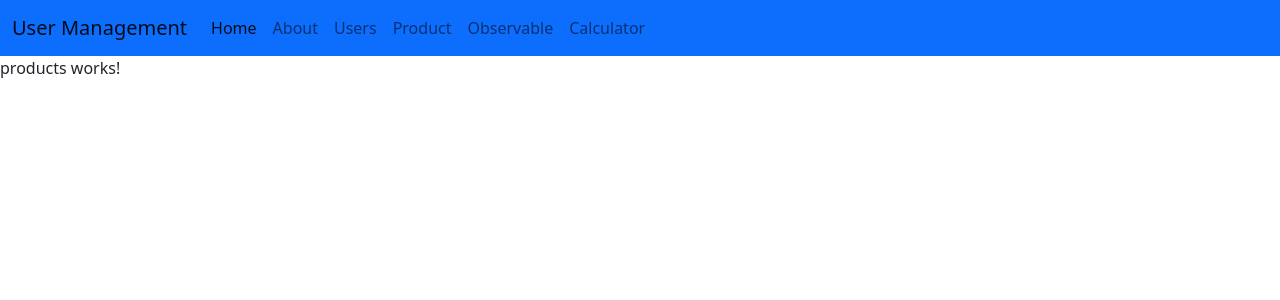
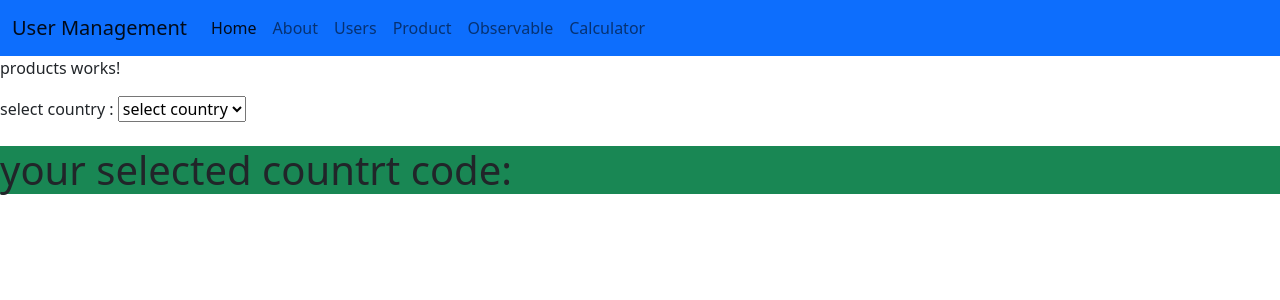
Before and after one commit to Rintugithub/Angular-practice, an Angular app: page /products in a window 1280 px wide. Shown: the top 300 px of the page. Built offline with nearby package versions, Linux system fonts and the light colour scheme.

Commit message:
ng switch

```diff
--- a/src/app/products/products.component.html
+++ b/src/app/products/products.component.html
@@ -1 +1,9 @@
 <p>products works!</p>
+select country : <select (change)="choice($event)">
+  <option >select country</option>
+  <option *ngFor="let c of countries" [value]="c.code">{{c.country}}</option>
+</select>
+<div>
+  <br>
+  <h1 class="bg-success">your selected countrt code: {{selectedcountry}}</h1>
+</div>
--- a/src/app/products/products.component.ts
+++ b/src/app/products/products.component.ts
@@ -6,6 +6,15 @@ import { Component, OnInit } from '@angular/core';
   styleUrls: ['./products.component.css']
 })
 export class ProductsComponent implements OnInit {
+  selectedcountry:any;
+  countries:any[]=[
+    {code:"ind",country:"India"},
+    {code:"aus",country:"Australia"},
+    {code:"nz",country:"Newzeland"},
+    {code:"chi",country:"China"},
+    {code:"rus",country:"Russia"},
+
+  ]
 
   constructor() { }
 
@@ -13,5 +22,8 @@ export class ProductsComponent implements OnInit {
     console.log("product component");
 
   }
+  choice(code:any){
+    this.selectedcountry = (code.target as HTMLInputElement).value;
+  }
 
 }
```
